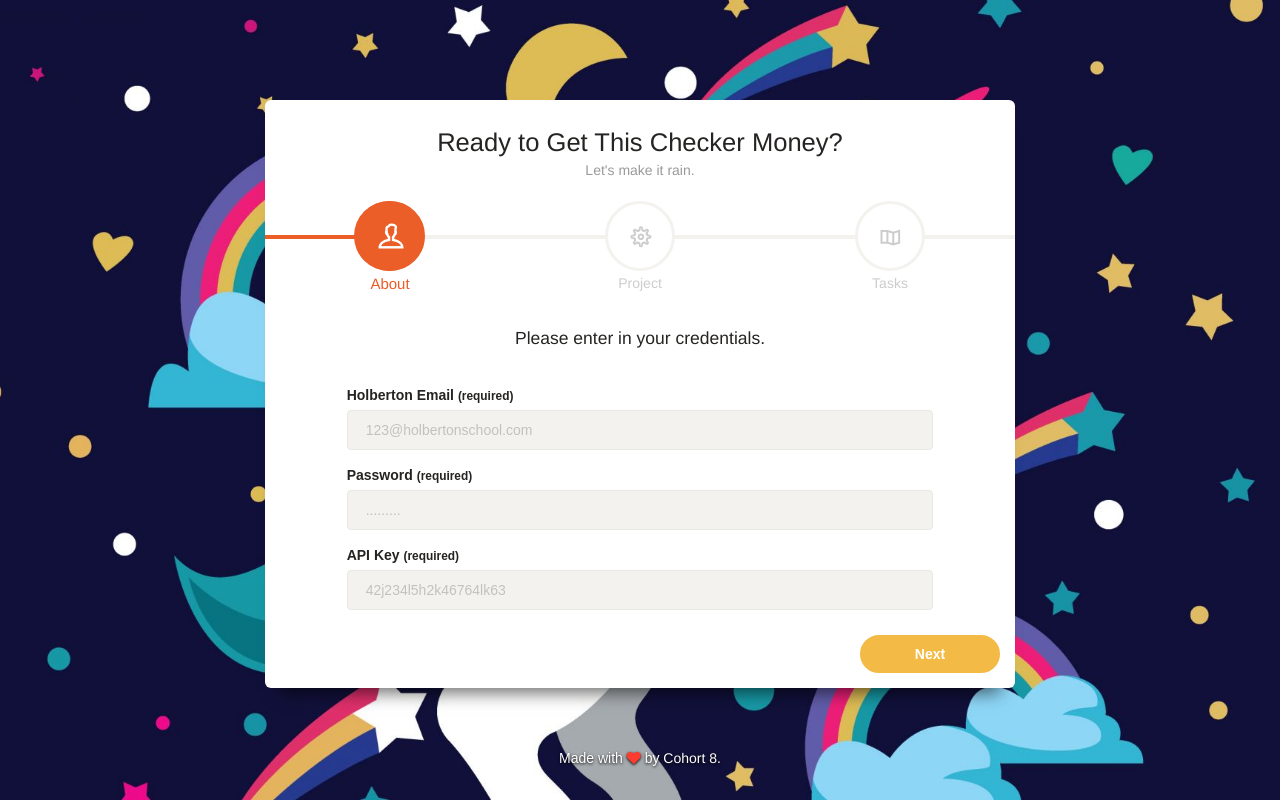
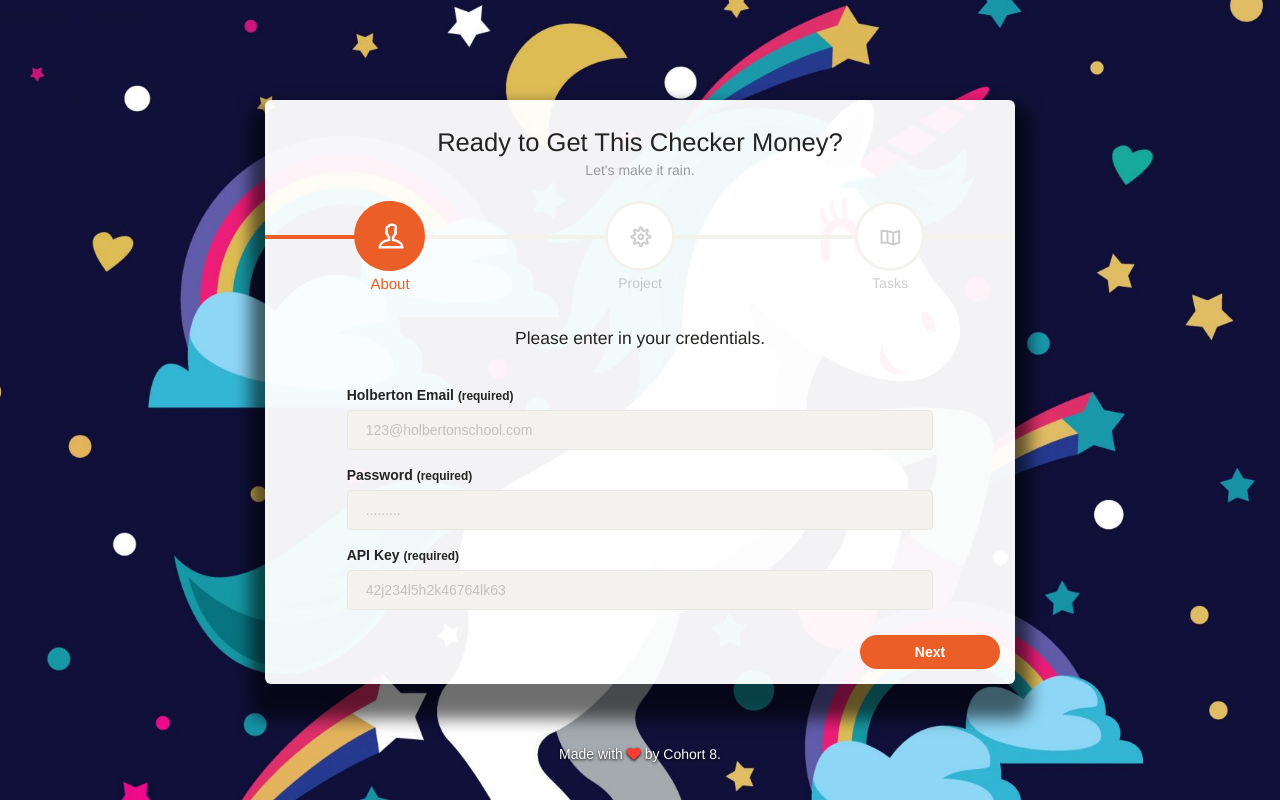
Before and after one commit to arthurdamm/checker_api_hack_day, a PHP site: page / in a window 1280 px wide. Run offline with PHP 8.4, Linux system fonts and the light colour scheme; some libraries are stand-ins or nearby versions; some web fonts are replaced.

Commit message:
Change btn color

```diff
--- a/assets/css/paper-bootstrap-wizard.css
+++ b/assets/css/paper-bootstrap-wizard.css
@@ -1281,8 +1281,9 @@
 .navbar .navbar-nav>li>a.btn.btn-warning.btn-fill,
 .btn-warning.btn-fill {
   color: #FFFFFF;
-  background-color: #F3BB45;
   opacity: 1;
+  background-color: #EB5E28;
+  border: #EB5E28;
   filter: alpha(opacity=100);
 }
 
@@ -2000,7 +2001,7 @@
 .card {
   border-radius: 6px;
   box-shadow: 0 2px 2px rgba(204, 197, 185, 0.5);
-  background-color: #FFFFFF;
+  background-color:rgba(255, 255, 255, 0.95);
   color: #252422;
   padding: 10px 0;
   margin-bottom: 20px;
@@ -2033,7 +2034,7 @@
 
 .wizard-card {
   min-height: 410px;
-  box-shadow: 0 20px 16px -15px rgba(0, 0, 0, 0.57);
+  box-shadow: 0 20px 16px 15px rgba(0, 0, 0, 0.57);
 }
 
 .wizard-card .picture-container {
--- a/index.html
+++ b/index.html
@@ -190,6 +190,7 @@
 <!--   Core JS Files   -->
 <script src="assets/js/jquery-2.2.4.min.js" type="text/javascript"></script>
 <script type="text/javascript" src="js/main.js"></script>
+<script type="text/javascript" src="js/message.js"></script>
 <script src="assets/js/bootstrap.min.js" type="text/javascript"></script>
 <script src="assets/js/jquery.bootstrap.wizard.js" type="text/javascript"></script>
 
```
